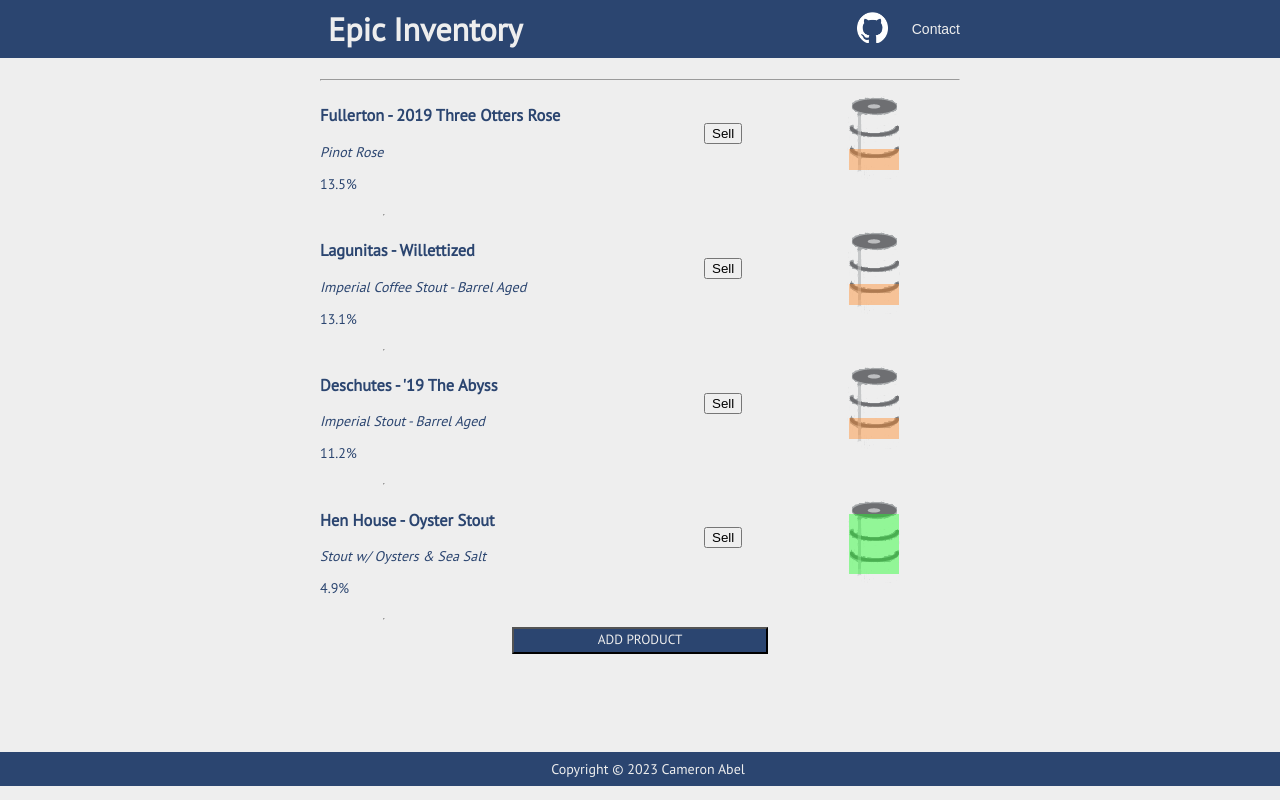
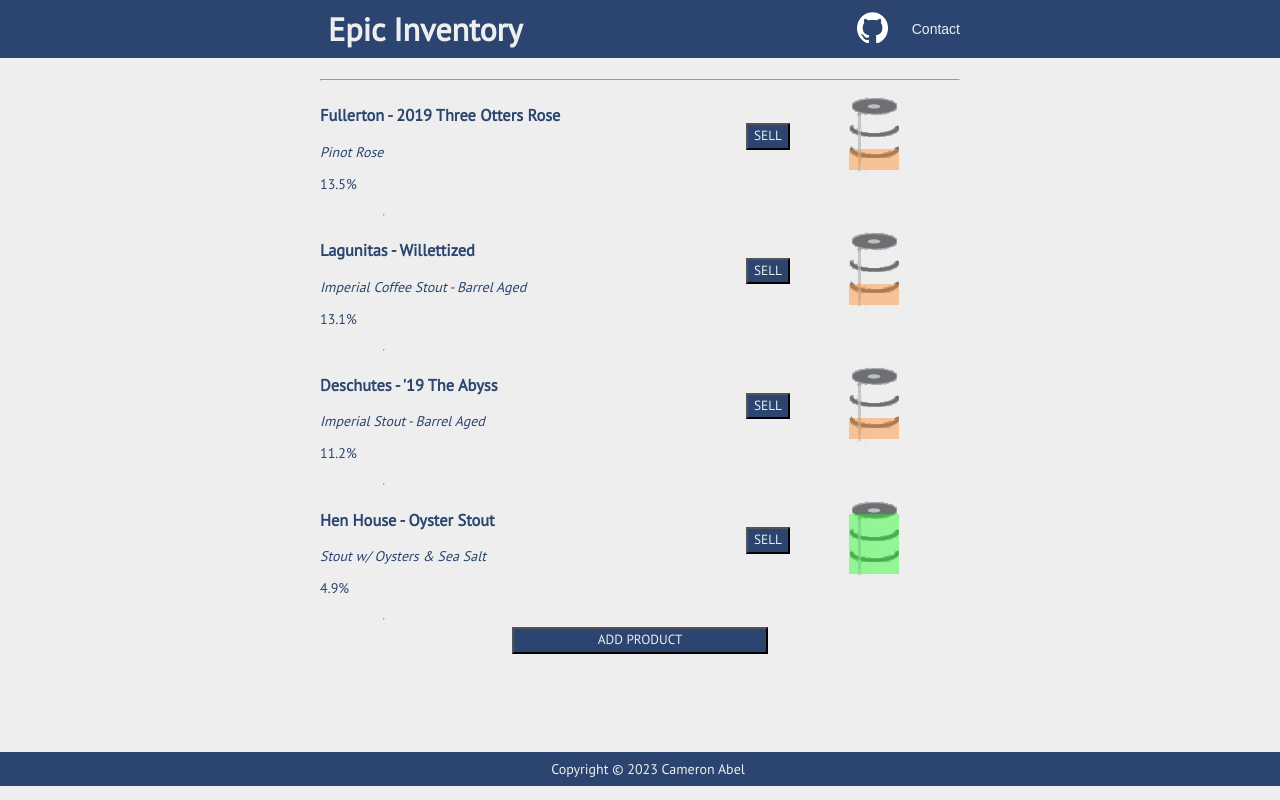
Before and after one commit to cameronabel/epic-inventory, a React (Create React App) app: page / in a window 1280 px wide. Built offline with nearby package versions, Linux system fonts and the light colour scheme.

Commit message:
final sell button tweaks

```diff
--- a/src/components/Product.js
+++ b/src/components/Product.js
@@ -26,7 +26,7 @@
           <p>{props.abv}%</p>
         </div>
         <div class="sell-container">
-          <button onClick={() => props.whenSellButtonClicked(props.id)} class="sell" disabled={sellDisabled}>Sell</button>
+          <button onClick={() => props.whenSellButtonClicked(props.id)} class="btn sell" disabled={sellDisabled}>Sell</button>
         </div>
         <div class="keg-container">
 
--- a/src/index.css
+++ b/src/index.css
@@ -115,3 +115,11 @@
 .sell {
   margin-top: 35px;
 }
+
+.sell:disabled {
+  background: #222222
+}
+
+.sell:disabled:hover {
+  cursor: default;
+}
```
